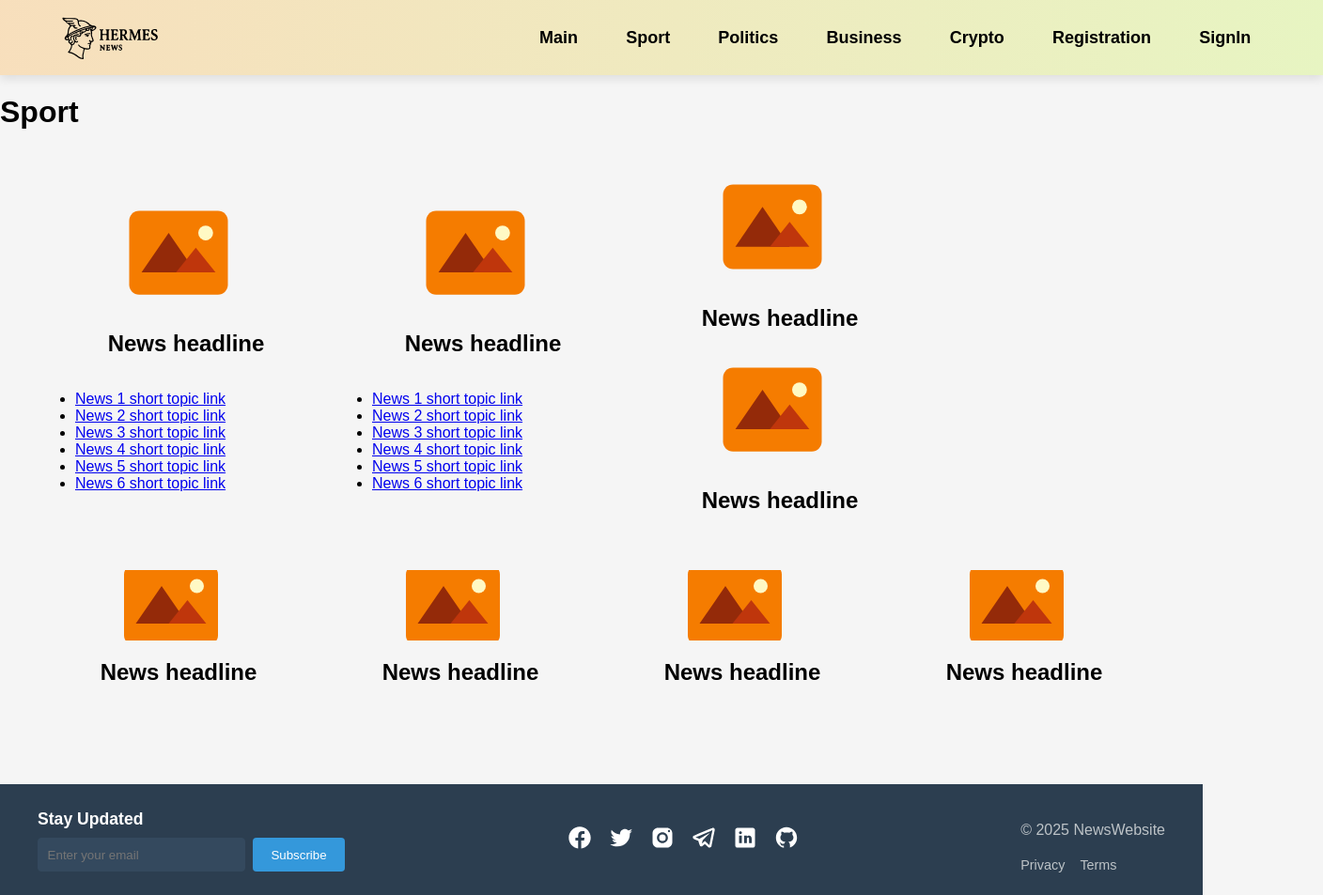
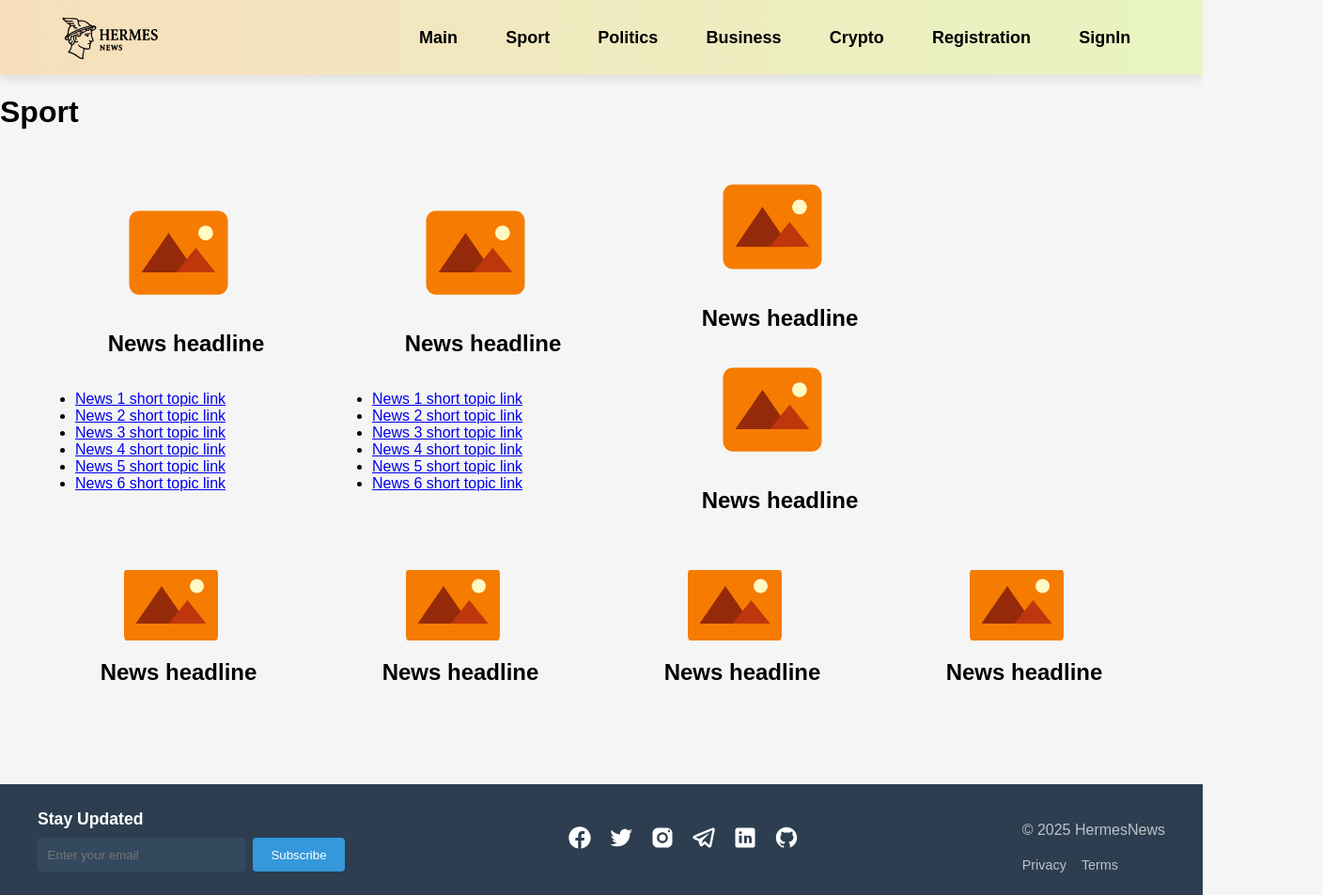
Before and after one commit to EdvardStudent23/news_web, a React (Create React App) app in the folder my-app/: page /sport in a window 1280 px wide. Shown: the whole page at 94% size, 1408 px wide, since content can reach past the window. Built offline with nearby package versions, Linux system fonts and the light colour scheme.

Commit message:
90% and name

```diff
--- a/my-app/src/components/Footer.jsx
+++ b/my-app/src/components/Footer.jsx
@@ -53,7 +53,7 @@ export default function Footer() {
 
           {/* Copyright & Links */}
           <div className="legal-section">
-            <p>© 2025 NewsWebsite</p>
+            <p>© 2025 HermesNews</p>
             <div className="legal-links">
               <a href="#privacy">Privacy</a>
               <a href="#terms">Terms</a>
--- a/my-app/src/components/Navbar.css
+++ b/my-app/src/components/Navbar.css
@@ -10,7 +10,7 @@
   display: flex;
   align-items: center;
   box-shadow: 0 4px 10px rgba(0, 0, 0, 0.1);
-  width: 100%;
+  width: 90%;
   position: relative;
   max-width: 100vw;
 }
```
